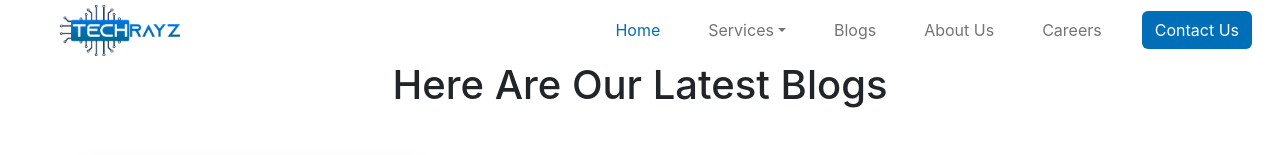
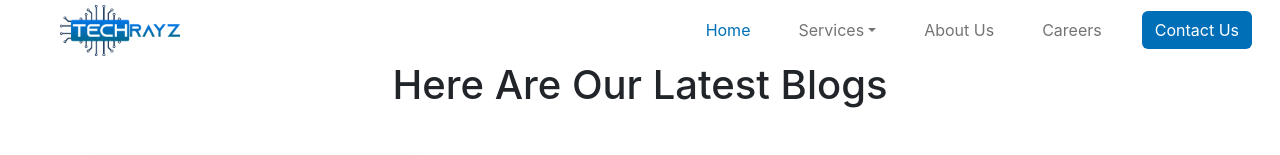
Before and after one commit to mominali4015/company-website, a React (Create React App) app: page /Blogs in a window 1280 px wide. Shown: the top 155 px of the page. Built offline with nearby package versions, Linux system fonts and the light colour scheme.

Commit message:
Console errors resolved

```diff
--- a/src/components/Blogs.js
+++ b/src/components/Blogs.js
@@ -23,7 +23,7 @@
                 </div>
             </div>
 
-            <div className="modal fade" id="staticBackdrop" data-bs-backdrop="static" data-bs-keyboard="false" tabindex="-1" aria-labelledby="staticBackdropLabel" aria-hidden="true">
+            <div className="modal fade" id="staticBackdrop" data-bs-backdrop="static" data-bs-keyboard="false" tabIndex="-1" aria-labelledby="staticBackdropLabel" aria-hidden="true">
                 <div className="modal-dialog modal-lg modal-dialog-centered modal-dialog-scrollable">
                     <div className="modal-content">
                         <div className="modal-header">
--- a/src/components/Navbar.js
+++ b/src/components/Navbar.js
@@ -30,9 +30,9 @@
                 <li><Link className="dropdown-item " to="/DigitalMarketing">Digital Marketing</Link></li>
               </ul>
             </li>
-            <li className="nav-item mx-3">
+            {/* <li className="nav-item mx-3">
               <Link className="nav-link" to="/Blogs">Blogs</Link>
-            </li>
+            </li> */}
             <li className="nav-item mx-3">
               <Link className="nav-link" to="/AboutUs">About Us</Link>
             </li>
```
Also changed, not shown: public/manifest.json.
